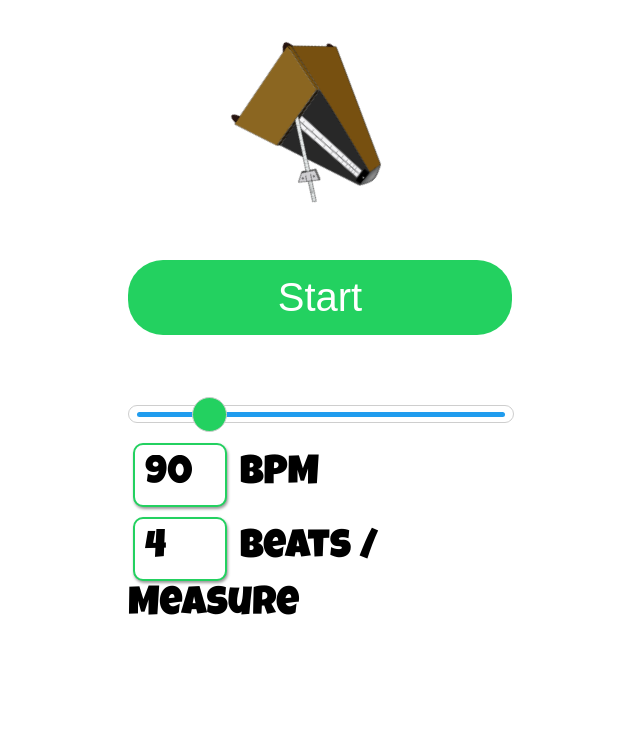
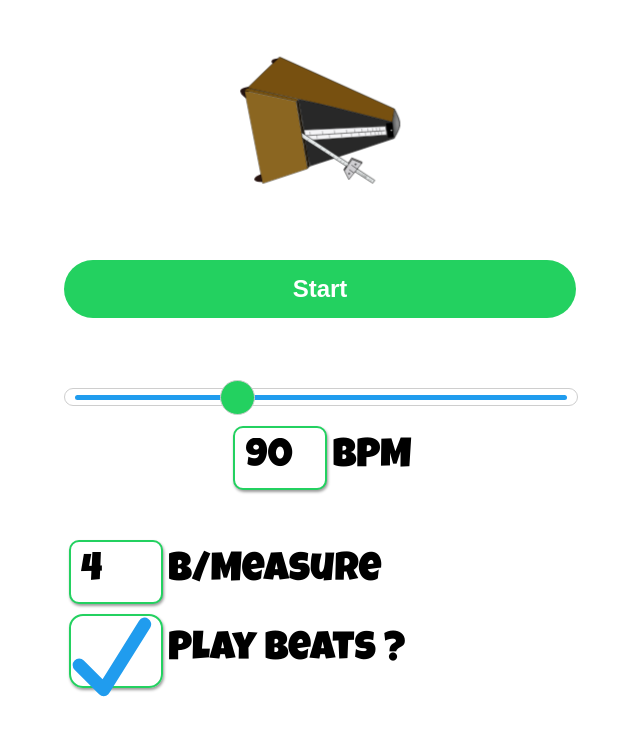
Before and after one commit to NevinDry/smart-metronome, a React (Create React App) app: page / in a window 1280 px wide. Shown: the top 736 px of the page, without its empty margins (320-960 px from the left). Built offline with nearby package versions, Linux system fonts and the light colour scheme.

Commit message:
Created accurate metronome using Web Workers and intervals

```diff
--- a/src/App.scss
+++ b/src/App.scss
@@ -35,16 +35,19 @@
 }
 
 
-@media screen and (min-width: 769px) {
+@media screen and (min-width: 991.98px) {
   .App {
     margin: auto;
-    width: 30%;
+    width: 40%;
+    font-size: 2.5rem;
   }
 }
 
-@media screen and (max-width: 769px) {
+@media screen and (max-width: 991.98px) {
   .App {
     width: initial;
     padding: 0 10px 0 10px;
+    font-size: 1.5rem;
+
   }
 }
--- /dev/null
+++ b/src/WebWorker.js
@@ -0,0 +1,8 @@
+
+export default class WebWorker {
+    constructor(worker) {
+        const code = worker.toString();
+        const blob = new Blob(['('+code+')()']);
+        return new Worker(URL.createObjectURL(blob));
+    }
+}
--- a/src/metronome/Metronome.js
+++ b/src/metronome/Metronome.js
@@ -1,6 +1,7 @@
 import React, { Component } from 'react';
 import './Metronome.scss';
-import click1 from './sounds/click.wav'
+import WebWorker from '../WebWorker';
+import metronomeWorker from './metronomeWorker.js';
 
 class Metronome extends Component {
 
@@ -9,12 +10,71 @@ class Metronome extends Component {
     this.state = {
       running: false,
       bpm: 90,
-      beatSlashMeasure: 4
+      beatSlashMeasure: 4,
+      playIntervalBeats: true
     };
 
-    this.click1 = new Audio(click1);
+    this.audioContext = null;
+    this.nextClickTime = 0.0;
+    this.flashForward = 25.0;
+    this.scheduleAheadTime = 0.1;
+    this.currentBeat = 0;
+    this.metronomeWorker = new WebWorker(metronomeWorker);
+    this.osc = null;
   }
 
+  nextClick = () => {
+    // Adjusting time
+    this.nextClickTime += (this.flashForward / 100) * (60.0 / this.state.bpm);
+
+    this.currentBeat++;
+    if (this.currentBeat === this.state.beatSlashMeasure) {
+      this.currentBeat = 0;
+    }
+  }
+
+  playClick = () => {
+    this.osc = this.audioContext.createOscillator();
+    this.osc.connect(this.audioContext.destination);
+    let isFirstBeatMesure = this.currentBeat % this.state.beatSlashMeasure === 0;
+
+    if (isFirstBeatMesure) {
+      this.osc.frequency.value = 1200.0;
+    } else if (this.state.playIntervalBeats) {
+      this.osc.frequency.value = 220.0;
+    }
+
+    if (this.state.playIntervalBeats || isFirstBeatMesure) {
+      this.osc.start(this.nextClickTime);
+      this.osc.stop(this.nextClickTime + 0.05);
+    }
+  }
+
+  scheduler = () => {
+    while (this.nextClickTime < this.audioContext.currentTime + this.scheduleAheadTime) {
+      this.playClick();
+      this.nextClick();
+    }
+  }
+
+  componentDidMount = () => {
+    // Creating AudioContext supporting IOS
+    const AudioContext = window.AudioContext || window.webkitAudioContext;
+    this.audioContext = new AudioContext();
+    const source = this.audioContext.createBufferSource();
+    source.buffer = this.audioContext.createBuffer(1, 1, 22050);
+    source.start(0);
+
+    this.metronomeWorker.onmessage = (e) => {
+      if (e.data === "click") {
+        this.scheduler();
+      }
+      else
+        console.log("worker message: " + e.data);
+    };
+
+    this.metronomeWorker.postMessage({ "interval": this.flashForward });
+  };
 
   render() {
     let btnClass = "btn ";
@@ -28,7 +88,7 @@ class Metronome extends Component {
       btnText = "Start";
     }
 
-    const { bpm,  beatSlashMeasure} = this.state;
+    const { bpm, beatSlashMeasure, playIntervalBeats } = this.state;
 
     return (
       <div className="metronome">
@@ -40,7 +100,7 @@ class Metronome extends Component {
             <input
               type="range"
               className="range"
-              min="60"
+              min="20"
               max="240"
               step="1"
               value={bpm}
@@ -48,9 +108,28 @@ class Metronome extends Component {
             />
           </div>
 
-          <div className='bpm-container'><input type="text" value={bpm} onChange={this.bpmChange}></input> BPM</div>
-          <div className='bpm-container'><input type="text" value={beatSlashMeasure} onChange={this.beatSlashMeasureChange}></input> Beats / Measure</div>
+          <div className='bpm-container'>
+            <div>
+              <input type="text" value={bpm} onChange={this.bpmChange}></input>
+              <span>BPM</span>
+            </div>
+            <br></br>
+            <div>
+              <input type="text" value={beatSlashMeasure} onChange={this.beatSlashMeasureChange}>
+              </input>
+              <span>B/Measure</span>
+            </div>
+          </div>
+          <div className="checkbox-beats">
+            <input type="checkbox" id="check" value={playIntervalBeats} onChange={this.playIntervalBeatsChange} />
+            <label htmlFor="check">
+              <svg viewBox="0,0,55,50">
+                <path d="M5 30 L 20 45 L 45 5"></path>
+              </svg>
+            </label>
+            <span>Play Beats ?</span>
 
+          </div>
         </div>
       </div>
 
@@ -59,16 +138,28 @@ class Metronome extends Component {
   }
 
   startStop = () => {
-    if (this.state.running) {
-      clearInterval(this.timer);
-      this.setState({
-        running: !this.state.running
-      });
+    // Unlocking audio API for IOS browser (it can only start from a user input)
+    if (!this.osci) {
+      this.osc = this.audioContext.createOscillator();
+      this.osc.start(this.audioContext.currentTime);
+      this.osc.stop(this.audioContext.currentTime);
+    }
+
+
+    // getting the value of running in this context
+    const running = !this.state.running;
+
+    // //we set the state for ui purpose
+    this.setState({
+      running: running
+    });
+
+    if (running) {
+      this.currentBeat = 0;
+      this.nextClickTime = this.audioContext.currentTime;
+      this.metronomeWorker.postMessage("start");
     } else {
-      this.timer = setInterval(this.playClick, (60 / this.state.bpm) * 1000);
-      this.setState({
-        running: true
-      }, this.playClick);
+      this.metronomeWorker.postMessage("stop");
     }
   }
 
@@ -83,9 +174,9 @@ class Metronome extends Component {
     this.setState({ beatSlashMeasure });
   }
 
-
-  playClick = () => {
-    this.click1.play();
+  playIntervalBeatsChange = (event) => {
+    const playIntervalBeats = !this.state.playIntervalBeats;
+    this.setState({ playIntervalBeats });
   }
 
 }
--- a/src/metronome/Metronome.scss
+++ b/src/metronome/Metronome.scss
@@ -1,4 +1,4 @@
-.settings-container{
+.settings-container {
     display: flex;
     flex-direction: column;
     text-align: left;
@@ -7,7 +7,6 @@
 .btn {
     transition: background 600ms;
     width: 100%;
-    font-size: 2.5rem;
     color: white;
     -webkit-appearance: none;
     box-sizing: border-box;
@@ -19,6 +18,8 @@
     border-width: 0;
     outline: none;
     border-radius: 35px;
+    font-size: 1.5rem;
+    font-weight: bold;
 }
 
 .btn-start {
@@ -47,7 +48,7 @@
 }
 
 input[type="range"] {
-    outline:0;
+    outline: 0;
     -webkit-appearance: none;
     background-color: black;
     height: 5px;
@@ -66,16 +67,81 @@ input[type="range"]::-webkit-slider-thumb {
 }
 
 .bpm-container {
-    font-size: 2.5rem;
+    display: flex;
+    flex-direction: column;
 
     & input[type="text"] {
+        outline: 0;
         font-size: 2.5rem;
         margin: 5px;
         padding: 10px;
         width: 70px;
         border-radius: 10px;
         border: 2px solid var(--primary-color);
-        box-shadow: 1px 2px 3px rgba(0,0,0,0.4);
+        box-shadow: 1px 2px 3px rgba(0, 0, 0, 0.4);
         font-family: 'Luckiest Guy', cursive;
+    };
+
+    & div:first-child{
+        text-align: center;
     }
 }
+
+.bpm-container span{
+    display: inline-flex;
+    align-items: center;
+}
+
+.checkbox-beats{
+    display: flex;
+}
+
+.checkbox-beats span{
+    display: inline-flex;
+    align-items: center;
+}
+
+.checkbox-beats input#check {
+    position: absolute;
+    opacity: 0;
+
+    &:checked+label svg path {
+        stroke-dashoffset: 101;
+    }
+
+    &:focus+label {
+        transform: scale(1.03);
+    }
+}
+
+.checkbox-beats #check+label {
+    width: 90px;
+    height: 70px;
+    display: inline-block;
+    border: 2px solid var(--primary-color);
+    box-shadow: 1px 2px 3px rgba(0, 0, 0, 0.4);
+    margin: 5px;
+    border-radius: 14px;
+    cursor: pointer;
+    transition: all .2s ease;
+
+    &:active {
+        transform: scale(1.05);
+        border-radius: 30px;
+    }
+
+    svg {
+        pointer-events: none;
+
+        path {
+            fill: none;
+            stroke: var(--secondary-color);
+            stroke-width: 8px;
+            stroke-linecap: round;
+            stroke-linejoin: round;
+            stroke-dasharray: 100;
+            stroke-dashoffset: 0;
+            transition: all 350ms cubic-bezier(1, 0, .37, .91);
+        }
+    }
+}
--- /dev/null
+++ b/src/metronome/metronomeWorker.js
@@ -0,0 +1,24 @@
+export default () => {
+
+    var timerID = null;
+    var interval = 100;
+
+    self.addEventListener('message', e => { /* eslint-disable-line no-restricted-globals */
+        if (e.data === "start") {
+            timerID = setInterval(function () {
+                postMessage("click");
+            }, interval)
+        } else if (e.data.interval) {
+            interval = e.data.interval;
+            if (timerID) {
+                clearInterval(timerID);
+                timerID = setInterval(function () {
+                    postMessage("click");
+                }, interval)
+            }
+        } else if (e.data === "stop") {
+            clearInterval(timerID);
+            timerID = null;
+        }
+    });
+}
```
Also changed, not shown: 1 other file (tests, documents, lock files or other folders).
